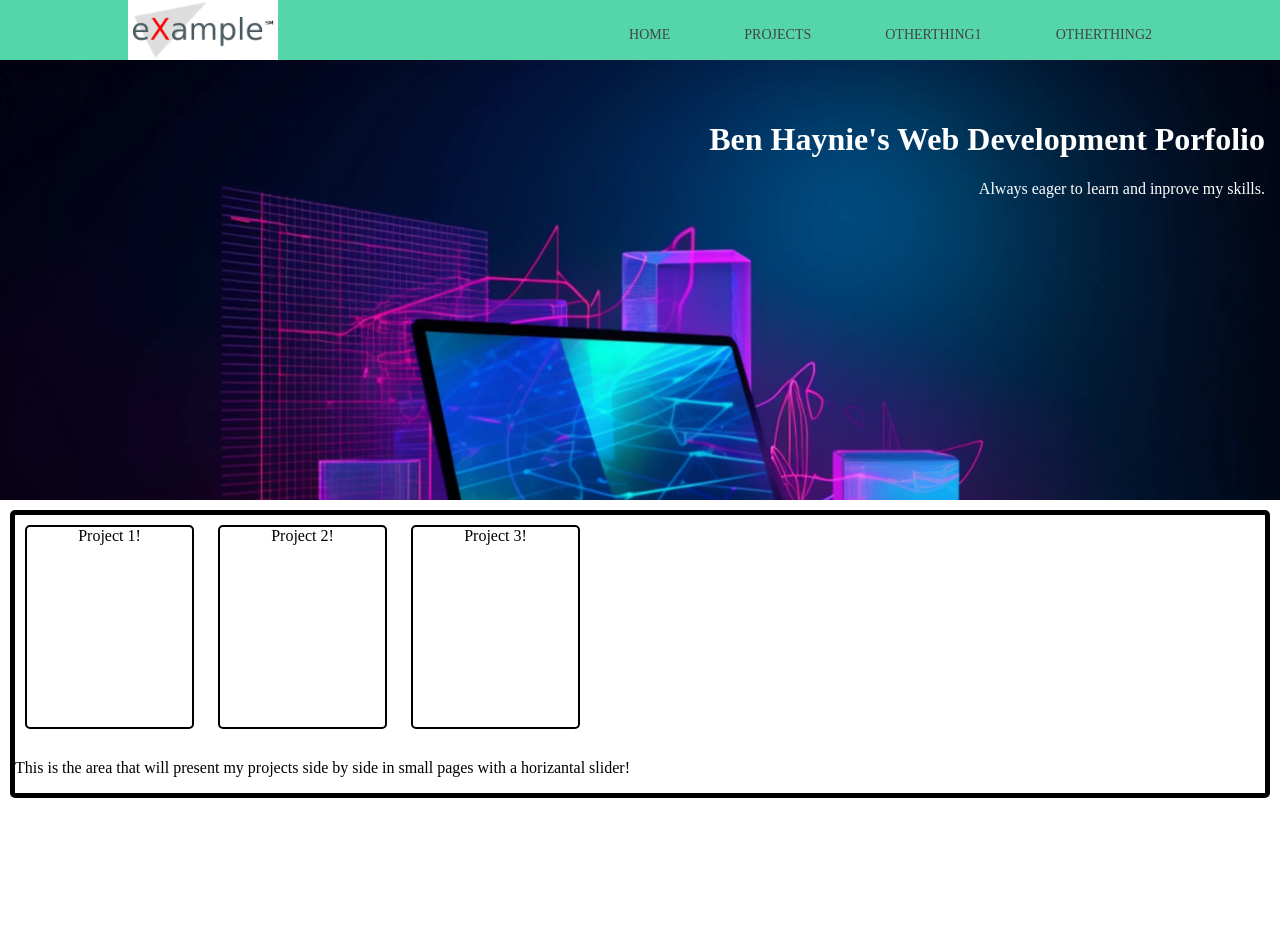
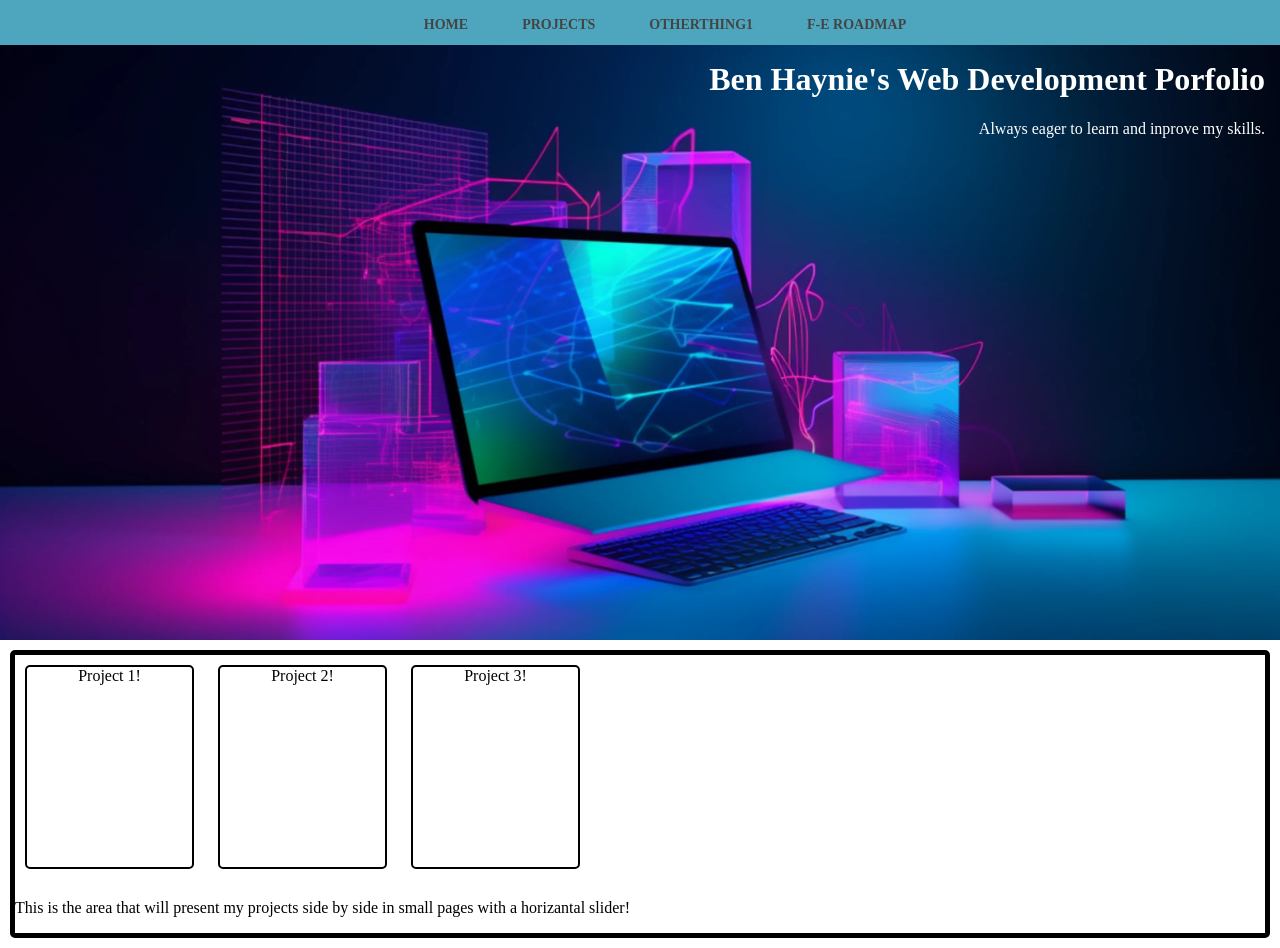
Before and after one commit to ben-olsen-haynie/Portfolio-Ben-Haynie, a plain HTML site: page portfolio.html in a window 1280 px wide. Before the commit the page ends 808 px from the top, so only its background shows below. Drawn offline with Linux system fonts and the light colour scheme.

Commit message:
added nav element

```diff
--- a/portfolio.css
+++ b/portfolio.css
@@ -5,24 +5,18 @@ html, body {
 }
 
 header {
-    background: #55d6aa;
+    background: #4da6bd;
+    float: left;
+    width: 100%;
+    height: 45px;
 }
-header::after {
-    content: '';
-    display: table;
-    clear: both;
-}
+
 .navContainer {
-    width: 80%;
     margin: 0 auto;
+    padding: 0 auto;
 }
 nav {
-    float: right;
-}
-.logo {
-    background-size: cover;
-    height: 60px;
-    float: left;
+text-align: center;
 }
 nav ul {
     margin: 0;
@@ -31,27 +25,24 @@ nav ul {
 }
 nav li {
     display: inline-block;
-    margin-left: 70px;
-    padding-top: 25px;
+    margin-left: 50px;
+    margin-top: 15px;
 }
-nav a {
+nav ul li a {
     color: #444;
     text-decoration: none;
     text-transform: uppercase;
     font-size: 14px;
 }
-nav a:hover {
-    color: #000;
-}
-
 .headerContainer {
     background-image: url('images/WebDevPic2.webp');
     background-size: cover;
+    background-position: center;
     color: white;
     text-align: right;
     padding-right: 15px;
     padding-top: 40px;
-    height: 400px;
+    height: 600px;
 }
 
 .projectsBox {
@@ -76,3 +67,22 @@ nav a:hover {
     overflow: hidden;
 
 }
+
+
+
+
+
+
+
+
+
+
+
+
+/* if you try to float right and left in the same container
+    below is the solution for ex:header */
+/* header::after {
+    content: '';
+    display: table;
+    clear: both;
+} */
--- a/portfolio.html
+++ b/portfolio.html
@@ -6,13 +6,23 @@
   </head>
   <header>
     <div class="navContainer">
-      <img src="images/portfolioLogo.png" alt="logo" class="logo" />
+      <!-- <img src="images/portfolioLogo.png" alt="logo" class="logo" /> -->
       <nav>
         <ul>
-          <li><a href="#">Home</a></li>
-          <li><a href="#">Projects</a></li>
-          <li><a href="#">OtherThing1</a></li>
-          <li><a href="#">OtherThing2</a></li>
+          <li>
+            <a href="#"><strong>Home</strong></a>
+          </li>
+          <li>
+            <a href="#"><strong>Projects</strong></a>
+          </li>
+          <li>
+            <a href="#"><strong>OtherThing1</strong></a>
+          </li>
+          <li>
+            <a href="https://roadmap.sh/frontend"
+              ><strong>F-E Roadmap</strong>
+            </a>
+          </li>
         </ul>
       </nav>
     </div>
```
